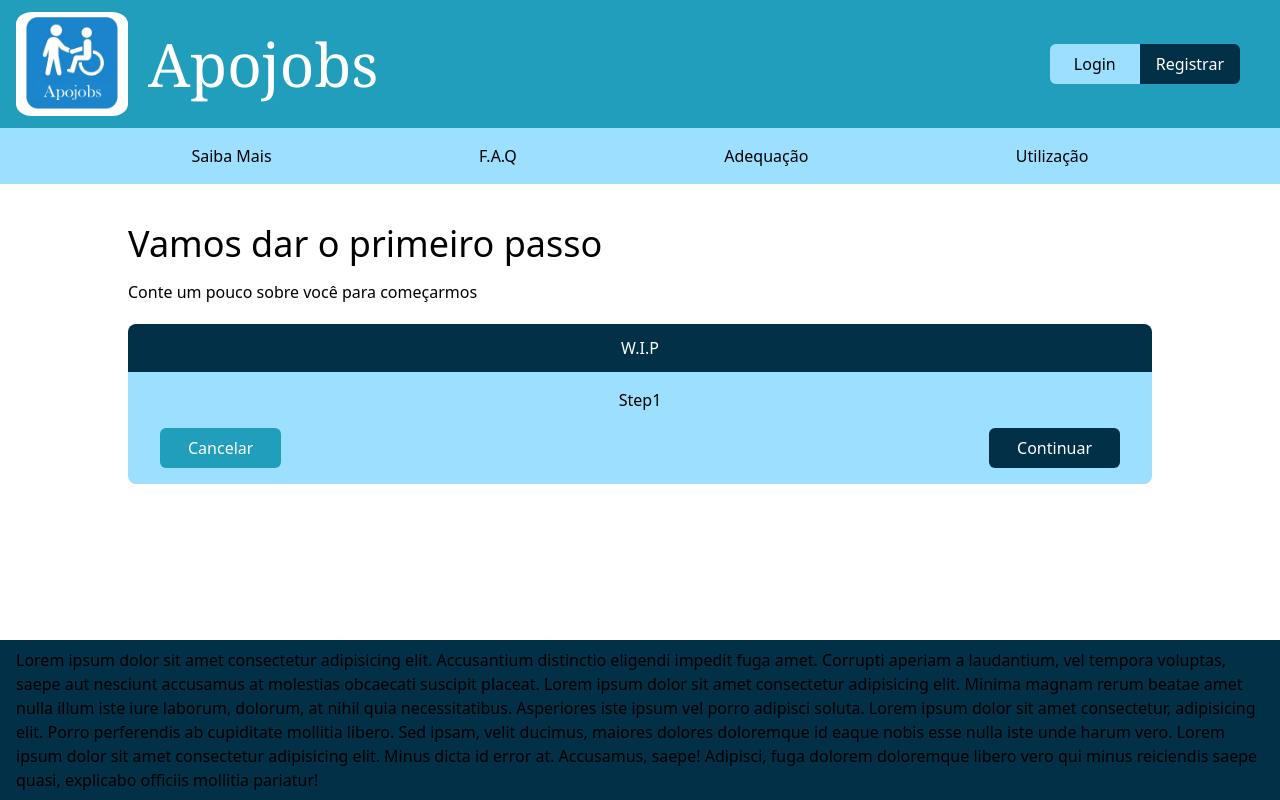
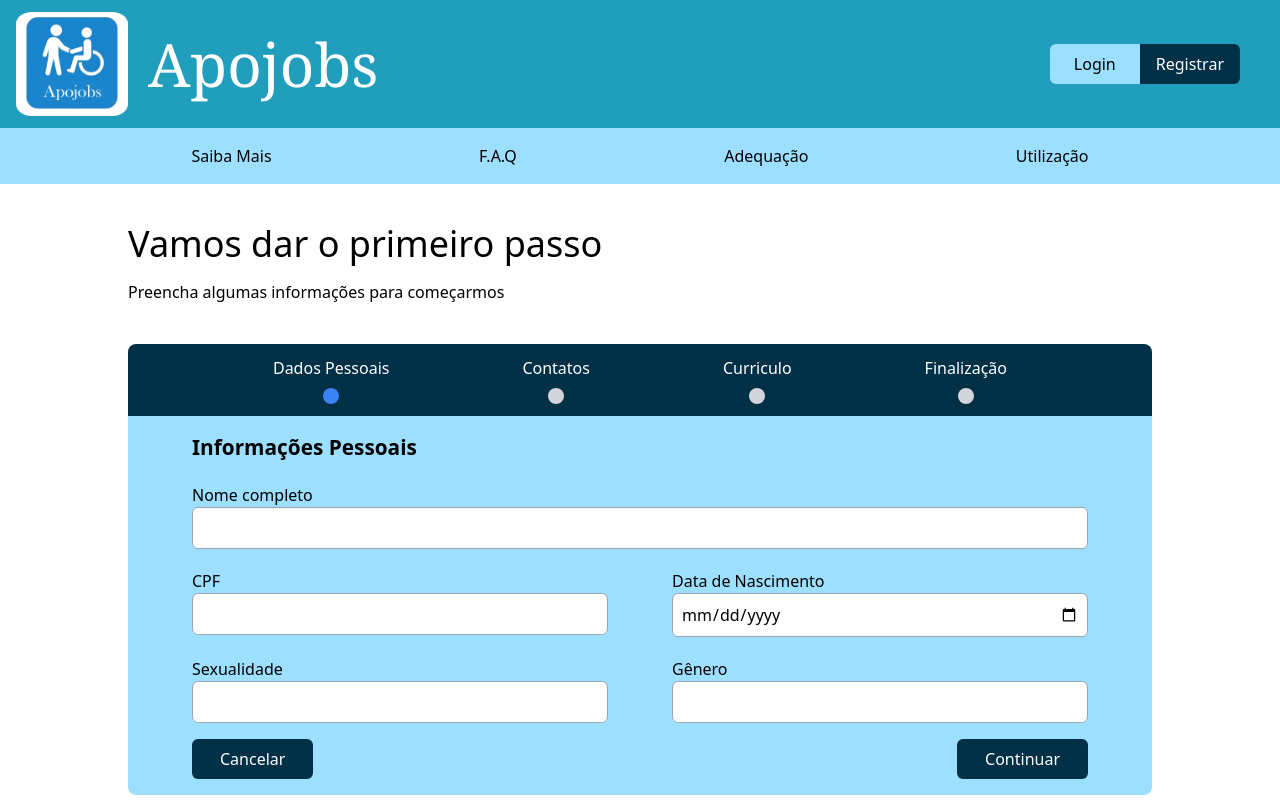
Before and after one commit to t4Facef/tic-2025-front, a React (Vite) app: page /auth/register in a window 1280 px wide. Shown: the top 800 px of the page. Built offline with nearby package versions, Linux system fonts and the light colour scheme.

Commit message:
Progresso na implementação da pagina de registro

```diff
--- a/src/components/buttons/generic_blue_button.tsx
+++ b/src/components/buttons/generic_blue_button.tsx
@@ -11,9 +11,9 @@ interface GenericBlueButtonProps {
 
 // Mapeamento de cores - cada número corresponde a uma cor da paleta dentre os tons de azul
 const colorMap: {[key:number]: string} = {
-  1: "bg-blue1 hover:bg-blue2",
-  2: "bg-blue2 text-white hover:bg-blue3",
-  3: "bg-blue3 text-white hover:bg-blue2",
+  1: "bg-blue1",
+  2: "bg-blue2 text-white",
+  3: "bg-blue3 text-white hover:bg-blue3H",
   4: "bg-blue4 hover:bg-blue1",
 };
 
--- /dev/null
+++ b/src/components/content/step_indicator.tsx
@@ -0,0 +1,23 @@
+interface stepIndicatorProps {
+    step: number
+}
+
+export default function StepIndicator({step}: stepIndicatorProps){
+    const stepsTitles = {
+        1: "Dados Pessoais",
+        2: "Contatos",
+        3: "Curriculo",
+        4: "Finalização"
+    }
+
+    return (
+        <div className="flex justify-evenly">
+            {Array.from({ length: 4 }, (_, i) => (
+                <div className="flex flex-col items-center">
+                    <p className="text-center mb-2">{stepsTitles[i + 1 as keyof typeof stepsTitles]}</p>
+                    <div key={i} className={`w-4 h-4 rounded-full ${i < step ? 'bg-blue-500' : 'bg-gray-300'}`}></div>
+                </div>
+            ))}
+        </div>
+    )
+}
--- /dev/null
+++ b/src/components/forms/generic_form_field.tsx
@@ -0,0 +1,24 @@
+/*
+  COMO USAR O GenericFormField:
+
+  Props:
+  - children: Texto do label (ex: "Nome", "Email")
+  - id: ID único do campo (ex: "nome", "email") só que bem especifico
+  - type: Tipo do input (ex: "text", "email", "password") - padrão é "text"
+*/
+
+interface GenericFormFieldProps {
+    children: React.ReactNode;  // Texto que aparece no label
+    id: string;                 // ID único do campo
+    type?: string;              // Tipo do input (text, email, password, etc.)
+    placeholder?: string;
+}
+
+export default function GenericFormField({children, id, placeholder, type = "text"}: GenericFormFieldProps){
+    return (
+        <div className="flex flex-col w-full">
+            <label htmlFor={id}>{children}</label>
+            <input type={type} name={id} id={id} placeholder={placeholder} className="border border-gray-400 rounded-md p-2"/>
+        </div>
+    )
+}
--- /dev/null
+++ b/src/components/forms/register/candidate_form1.tsx
@@ -0,0 +1,18 @@
+import GenericFormField from '../generic_form_field';
+
+export default function CandidateForm1 (){
+    return (
+        <form className="flex-col text-start space-y-5">
+            <h2 className="font-semibold text-[1.3rem]">Informações Pessoais</h2>
+            <GenericFormField id="candidate_name_register" type="text">Nome completo</GenericFormField>
+            <div className="flex justify-between space-x-16">
+                <GenericFormField id="candidate_cpf_register" type="text">CPF</GenericFormField>
+                <GenericFormField id="candidate_birth_date_register" type="date">Data de Nascimento</GenericFormField>
+            </div>
+            <div className="flex justify-between space-x-16">
+                <GenericFormField>Sexualidade</GenericFormField>
+                <GenericFormField>Gênero</GenericFormField>
+            </div>
+        </form>
+    )
+}
--- /dev/null
+++ b/src/components/forms/register/candidate_form2.tsx
@@ -0,0 +1,7 @@
+export default function CandidateForm2 (){
+    return (
+        <form>
+
+        </form>
+    )
+}
--- /dev/null
+++ b/src/components/forms/register/candidate_form3.tsx
@@ -0,0 +1,7 @@
+export default function CandidateForm3 (){
+    return (
+        <form>
+
+        </form>
+    )
+}
--- /dev/null
+++ b/src/components/forms/register/candidate_form4.tsx
@@ -0,0 +1,7 @@
+export default function CandidateForm4 (){
+    return (
+        <form>
+
+        </form>
+    )
+}
--- a/src/components/structure/nav_element.tsx
+++ b/src/components/structure/nav_element.tsx
@@ -8,6 +8,6 @@ type navElementProps = {
 
 export default function NavElement({link, children}: navElementProps){
     return (
-        <Link className="p-4 hover:bg-blue1" to={link}>{children}</Link>
+        <Link className="p-4 hover:bg-blue1 transition-colors" to={link}>{children}</Link>
     )
 }
--- a/src/pages/register.tsx
+++ b/src/pages/register.tsx
@@ -1,7 +1,13 @@
 // [TODO] - Verificar se os dados obrigatorios foram preenchidos
+// [TODO] - Adicionar "Tem certeza que deseja cancelar em uma caixinha separada"
 
 import { useState } from 'react'
 import GenericBlueButton from '../components/buttons/generic_blue_button'
+import StepIndicator from '../components/content/step_indicator'
+import CandidateForm1 from '../components/forms/register/candidate_form1'
+import CandidateForm2 from '../components/forms/register/candidate_form2'
+import CandidateForm3 from '../components/forms/register/candidate_form3'
+import CandidateForm4 from '../components/forms/register/candidate_form4'
 
 export default function Register(){
     const [step, setStep] = useState(1)
@@ -23,23 +29,23 @@ export default function Register(){
     }
 
     return (
-        <div className="px-32 py-10 space-y-5">
+        <div className="px-32 py-10 space-y-10">
             <div className="space-y-4">
                 <h1 className="font-medium text-4xl">Vamos dar o primeiro passo</h1>
-                <p>Conte um pouco sobre você para começarmos</p>
+                <p>Preencha algumas informações para começarmos</p>
             </div>
             <div>
-                <div className="bg-blue3 rounded-t-lg text-white p-3 text-center">
-                    W.I.P
+                <div className="bg-blue3 rounded-t-lg text-white p-3 text-center ">
+                    <StepIndicator step={step}></StepIndicator>
                 </div>
-                <div className="bg-blue4 rounded-b-lg border-black text-center px-8 py-4 space-y-4 ">
-                    {step == 1 && <span>Step1</span>}
-                    {step == 2 && <span>Step2</span>}
-                    {step == 3 && <span>Step3</span>}
-                    {step == 4 && <span>Step4</span>}
+                <div className="bg-blue4 rounded-b-lg border-black text-center px-16 py-4 space-y-4 w-full">
+                    {step == 1 && <CandidateForm1/>}
+                    {step == 2 && <CandidateForm2/>}
+                    {step == 3 && <CandidateForm3/>}
+                    {step == 4 && <CandidateForm4/>}
                     <div className='flex justify-between'>
                         <GenericBlueButton
-                            color={2}
+                            color={3}
                             size='md'
                             {...(step === 1
                                 ? { link: "/" }  // Step 1: vai pra home
--- a/tailwind.config.js
+++ b/tailwind.config.js
@@ -7,6 +7,7 @@ module.exports = {
         'blue1': '#BDEAFC',
         'blue2': '#219EBC',
         'blue3': '#023047',
+        'blue3H': '#054D71', //Hover para o blue3
         'blue4': '#9CDFFE',
         'orange1': '#FF950C',
         'orange2': '#FFDCAD'
```
